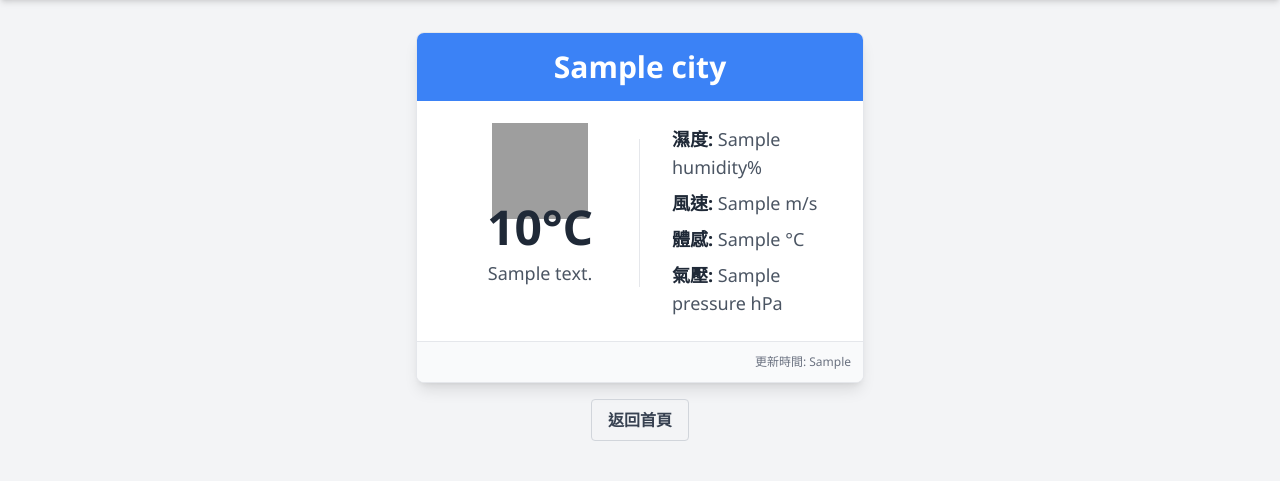
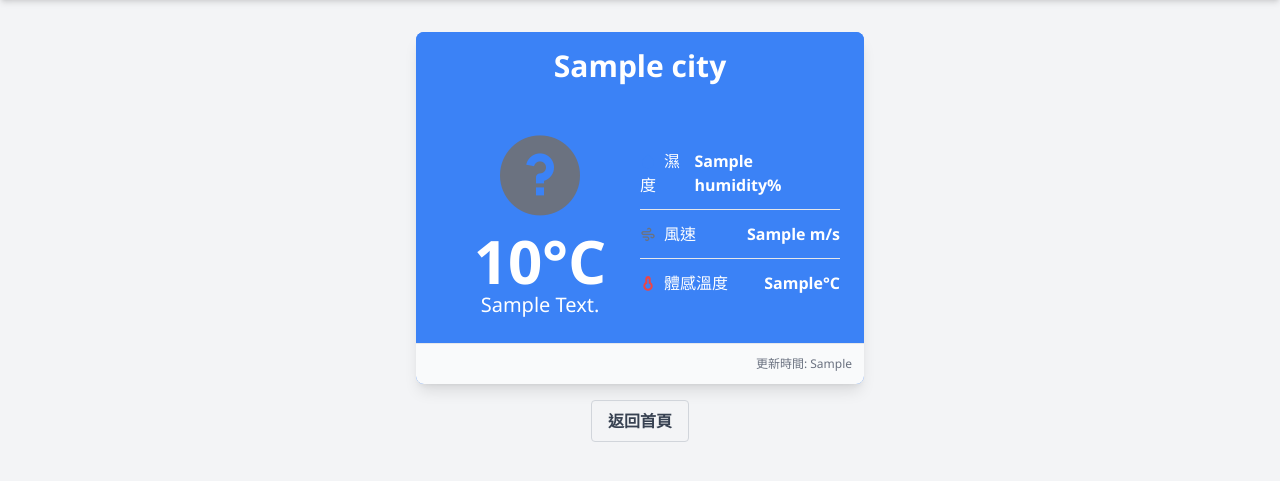
Before and after one commit to yojwei/flask-weather-app, a Flask app: template flask_weather/templates/weather.html in a window 1280 px wide. Shown: the part 60-541 px from the top of the page. Run offline with Flask 3, Linux system fonts and the light colour scheme; the template is opened without the code that fills it: most values are stand-ins (such as "Sample title", 1, 10 or a date in 2020); some libraries are stand-ins or nearby versions; grey boxes are pictures that could not be loaded.

Commit message:
feat(weather): 新增 Remix Icon 圖示與 Jinja 過濾器
新增 get_weather_icon_class 過濾器並在 __init__.py 註冊為 weather_icon，更新 templates 使用 Remix Icon、回應式版面與背景樣式。

```diff
--- a/flask_weather/__init__.py
+++ b/flask_weather/__init__.py
@@ -41,6 +41,11 @@ def create_app():
     app.config["CACHE_DEFAULT_TIMEOUT"] = 300  # 預設快取 5 分鐘
     cache.init_app(app)
 
+    # 自訂 Jinja2 過濾器 icon
+    from .utils import get_weather_icon_class
+
+    app.jinja_env.filters["weather_icon"] = get_weather_icon_class
+
     # 從子模組導入並註冊藍圖
     from .main import main_bp
     from .weather import weather_bp
--- a/flask_weather/templates/base.html
+++ b/flask_weather/templates/base.html
@@ -9,6 +9,8 @@
     <script src="https://cdn.tailwindcss.com"></script>
     <!-- 引入 Alpine.js (用於互動功能) -->
     <script defer src="https://cdn.jsdelivr.net/npm/alpinejs@3.x.x/dist/cdn.min.js"></script>
+    <!-- 引入 Remix Icon -->
+    <link href="https://cdn.jsdelivr.net/npm/remixicon@4.1.0/fonts/remixicon.css" rel="stylesheet" />
     {% block styles %}
     <link rel="stylesheet" href="{{ url_for('static', filename='style.css') }}">
     {% endblock %}
--- a/flask_weather/templates/weather.html
+++ b/flask_weather/templates/weather.html
@@ -2,30 +2,55 @@
 
 {% block title %}{{ city }}天氣資訊 - Weather App{% endblock %}
 
+{% set bg_class = 'bg-blue-500' %} {# 預設藍天 #}
+
+{% if '01' in data.icon %}
+{# 晴天：使用亮藍色天空背景，襯托黃色太陽 #}
+{% set bg_class = 'bg-blue-400' %}
+{% elif '02' in data.icon or '03' in data.icon or '04' in data.icon %}
+{# 多雲/陰天：使用灰藍色 #}
+{% set bg_class = 'bg-slate-500' %}
+{% elif '09' in data.icon or '10' in data.icon %}
+{# 雨天：深灰色背景，襯托藍色雨滴 #}
+{% set bg_class = 'bg-gray-700' %}
+{% elif '11' in data.icon %}
+{# 雷雨：深紫色或黑色 #}
+{% set bg_class = 'bg-indigo-900' %}
+{% endif %}
+
 {% block content %}
 <div class="flex justify-center">
     <div class="w-full max-w-md">
-        <div class="bg-white shadow-lg rounded-lg overflow-hidden border border-gray-200">
+        <div class="shadow-lg rounded-lg overflow-hidden {{ bg_class }} text-white transition-colors duration-300">
             <div class="bg-blue-500 text-white p-4 text-center">
                 <h2 class="text-3xl font-bold mb-0">{{ city }}</h2>
             </div>
             <div class="p-6">
-                <div class="flex flex-wrap items-center">
-                    <div class="w-1/2 mb-4 flex flex-col items-center justify-center border-r border-gray-200">
-                        <img src="http://openweathermap.org/img/wn/{{ data.icon }}@2x.png" alt="{{ data.description }}"
-                            class="w-24 h-24 -my-4">
-                        <h3 class="text-5xl font-bold text-gray-800">{{ data.temp }}°C</h3>
-                        <p class="text-gray-600 text-lg font-medium mt-2">{{ data.description }}</p>
+                <div class="flex flex-wrap items-center text-center">
+                    <div class="w-full md:w-1/2 mb-6 md:mb-0">
+                        <!-- 使用 Filter 顯示圖示 -->
+                        <div class="text-8xl mb-2">
+                            <i class="{{ data.icon | weather_icon }}"></i>
+                        </div>
+                        <h2 class="text-6xl font-bold">{{ data.temp }}°C</h2>
+                        <p class="text-xl capitalize">{{ data.description }}</p>
                     </div>
-                    <div class="w-1/2 flex flex-col justify-center items-start pl-8 text-lg text-gray-600 space-y-2">
-                        <p class="mb-0"><strong class="font-semibold text-gray-800">濕度:</strong> {{ data.humidity
-                            }}%</p>
-                        <p class="mb-0"><strong class="font-semibold text-gray-800">風速:</strong> {{ data.wind_speed }}
-                            m/s</p>
-                        <p class="mb-0"><strong class="font-semibold text-gray-800">體感:</strong> {{ data.feels_like }}
-                            °C</p>
-                        <p class="mb-0"><strong class="font-semibold text-gray-800">氣壓:</strong> {{ data.pressure }} hPa
-                        </p>
+
+                    <div class="w-full md:w-1/2">
+                        <ul class="divide-y divide-gray-200 text-left">
+                            <li class="py-3 flex justify-between items-center">
+                                <span><i class="ri-drop-fill text-blue-500 mr-2"></i>濕度</span>
+                                <span class="font-bold">{{ data.humidity }}%</span>
+                            </li>
+                            <li class="py-3 flex justify-between items-center">
+                                <span><i class="ri-windy-fill text-gray-500 mr-2"></i>風速</span>
+                                <span class="font-bold">{{ data.wind_speed }} m/s</span>
+                            </li>
+                            <li class="py-3 flex justify-between items-center">
+                                <span><i class="ri-temp-hot-fill text-red-500 mr-2"></i>體感溫度</span>
+                                <span class="font-bold">{{ data.feels_like }}°C</span>
+                            </li>
+                        </ul>
                     </div>
                 </div>
             </div>
--- a/flask_weather/utils.py
+++ b/flask_weather/utils.py
@@ -56,5 +56,34 @@ def format_weather_data(data):
         "pressure": data["main"]["pressure"],
         "description": data["weather"][0]["description"],
         "icon": data["weather"][0]["icon"],
+        "condition": data["weather"][0]["main"],  # 例如 'Clouds', 'Rain'
         "dt": datetime.fromtimestamp(data["dt"]).strftime("%Y-%m-%d %H:%M"),
     }
+
+
+def get_weather_icon_class(icon_code):
+    """
+    將 OpenWeatherMap icon code 對應到 Remix Icon
+    參考: https://remixicon.com/
+    """
+    mapping = {
+        "01d": "ri-sun-fill text-yellow-500",  # 晴天 (日)
+        "01n": "ri-moon-fill text-gray-200",  # 晴天 (夜)
+        "02d": "ri-sun-cloudy-fill text-gray-500",  # 少雲 (日)
+        "02n": "ri-moon-cloudy-fill text-gray-400",  # 少雲 (夜)
+        "03d": "ri-cloudy-fill text-gray-500",  # 多雲
+        "03n": "ri-cloudy-fill text-gray-400",
+        "04d": "ri-cloudy-2-fill text-gray-600",  # 陰天
+        "04n": "ri-cloudy-2-fill text-gray-500",
+        "09d": "ri-showers-fill text-blue-400",  # 毛毛雨
+        "09n": "ri-showers-fill text-blue-300",
+        "10d": "ri-rain-fill text-blue-500",  # 雨天
+        "10n": "ri-rain-fill text-blue-400",
+        "11d": "ri-thunderstorms-fill text-purple-500",  # 雷雨
+        "11n": "ri-thunderstorms-fill text-purple-400",
+        "13d": "ri-snowy-fill text-blue-200",  # 雪
+        "13n": "ri-snowy-fill text-blue-100",
+        "50d": "ri-foggy-fill text-gray-400",  # 霧
+        "50n": "ri-foggy-fill text-gray-300",
+    }
+    return mapping.get(icon_code, "ri-question-fill text-gray-500")
```
